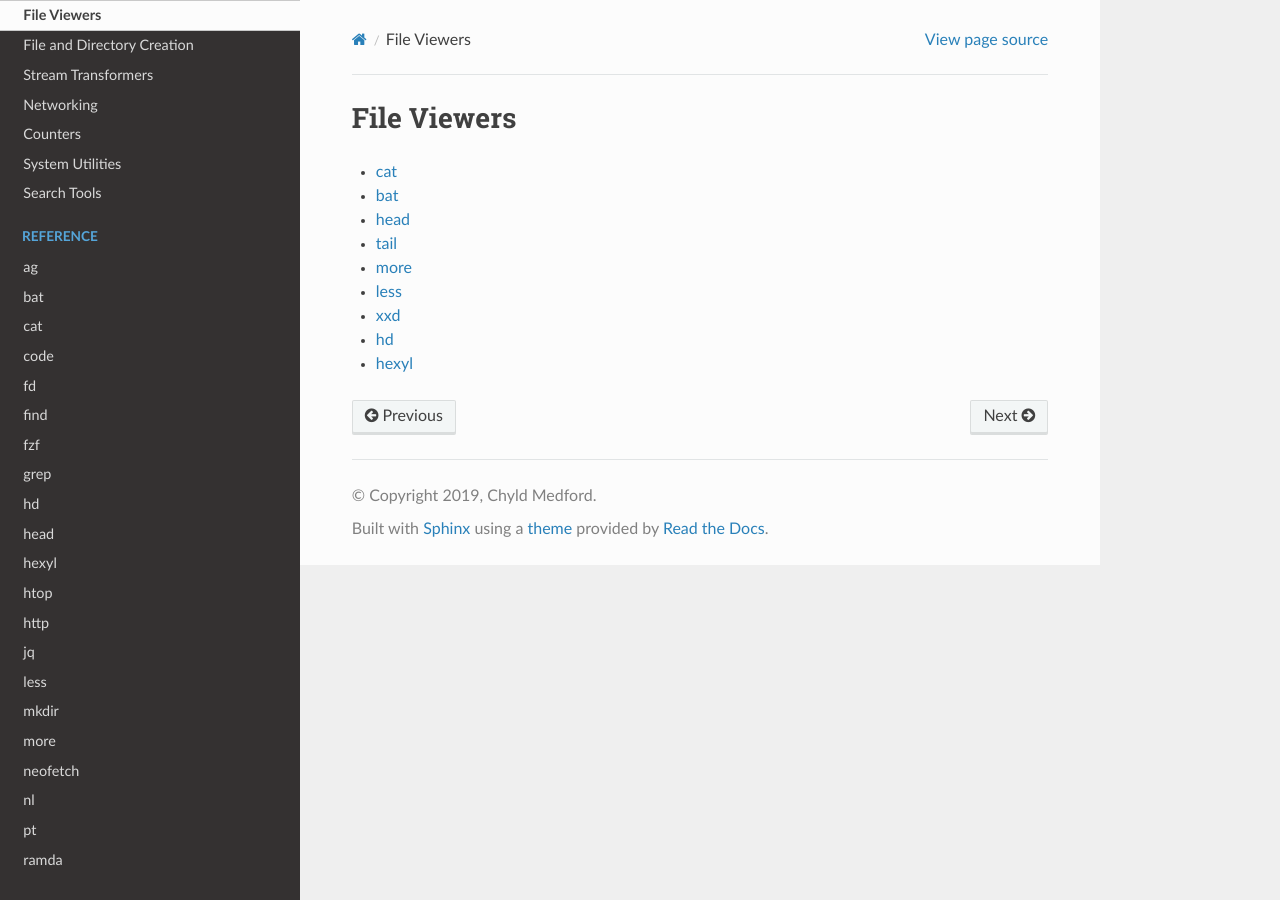
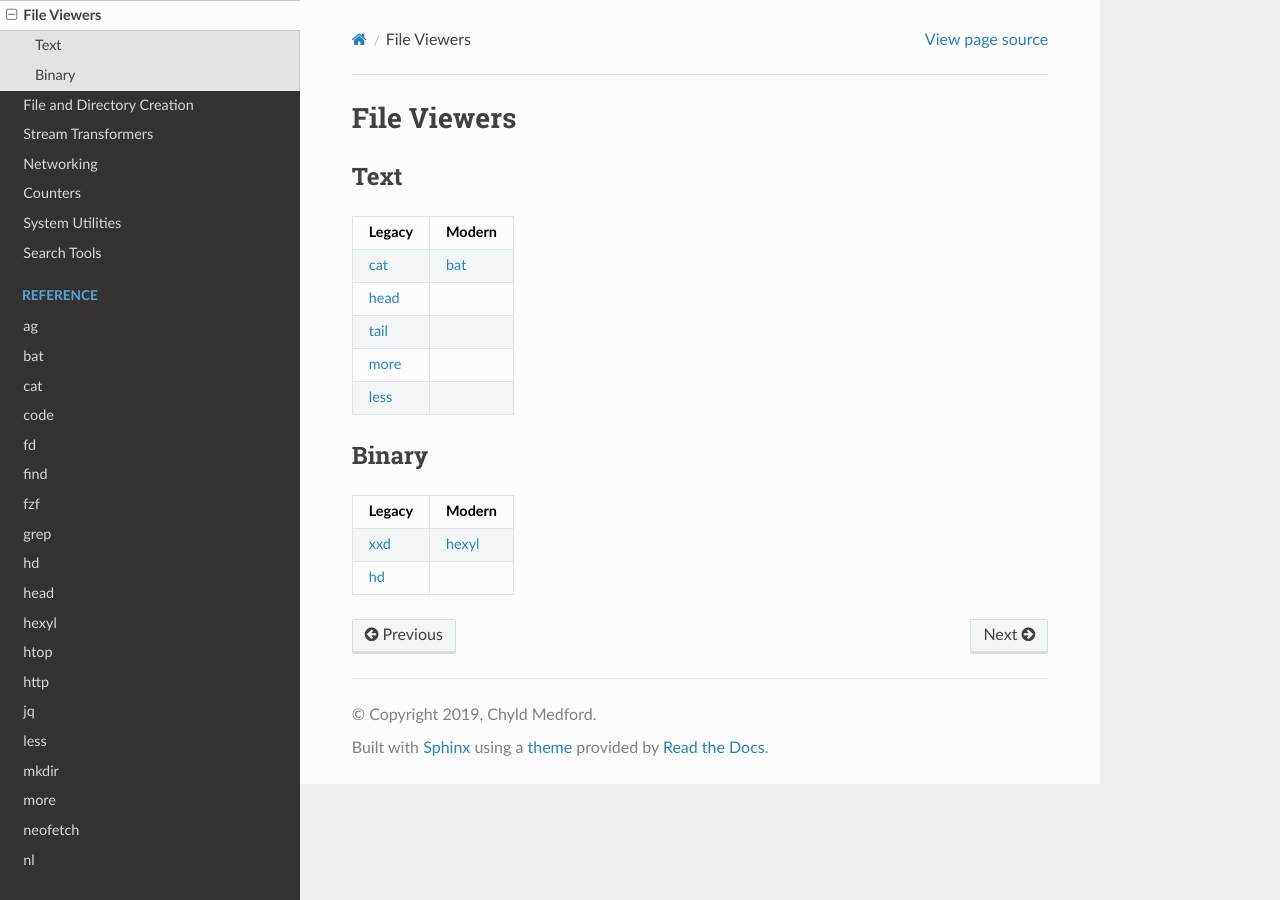
Before and after one commit to chyld/clipedia, a Sphinx documentation site: the page built from docs/cli/viewers.rst, in a window 1280 px wide. Built offline with Sphinx 7.4.7 and the Read the Docs theme 2.0.0, drawn with Linux system fonts in a browser that asks for light colours.

```diff
--- a/docs/cli/viewers.rst
+++ b/docs/cli/viewers.rst
@@ -1,12 +1,25 @@
 File Viewers
 ============
 
-* :doc:`cat </reference/cat>`
-* :doc:`bat </reference/bat>`
-* :doc:`head </reference/head>`
-* :doc:`tail </reference/tail>`
-* :doc:`more </reference/more>`
-* :doc:`less </reference/less>`
-* :doc:`xxd </reference/xxd>`
-* :doc:`hd </reference/hd>`
-* :doc:`hexyl </reference/hexyl>`
+Text
+----
+
+=============================  ===========================
+Legacy                         Modern
+=============================  ===========================
+:doc:`cat </reference/cat>`    :doc:`bat </reference/bat>`
+:doc:`head </reference/head>`  \
+:doc:`tail </reference/tail>`  \
+:doc:`more </reference/more>`  \
+:doc:`less </reference/less>`  \
+=============================  ===========================
+
+Binary
+------
+
+=============================  ===========================
+Legacy                         Modern
+=============================  ===========================
+:doc:`xxd </reference/xxd>`    :doc:`hexyl </reference/hexyl>`
+:doc:`hd </reference/hd>`      \
+=============================  ===========================
--- a/docs/index.rst
+++ b/docs/index.rst
@@ -48,6 +48,7 @@ CLIpedia curates the thousands of possible Linux CLI applications and filters th
    reference/ramda
    reference/rg
    reference/seq
+   reference/subl
    reference/tail
    reference/tempfile
    reference/touch
```
Also changed, not shown: docs/cli/editors.rst (+6 -2 lines), docs/reference/subl.rst (added, +15 -0 lines).
